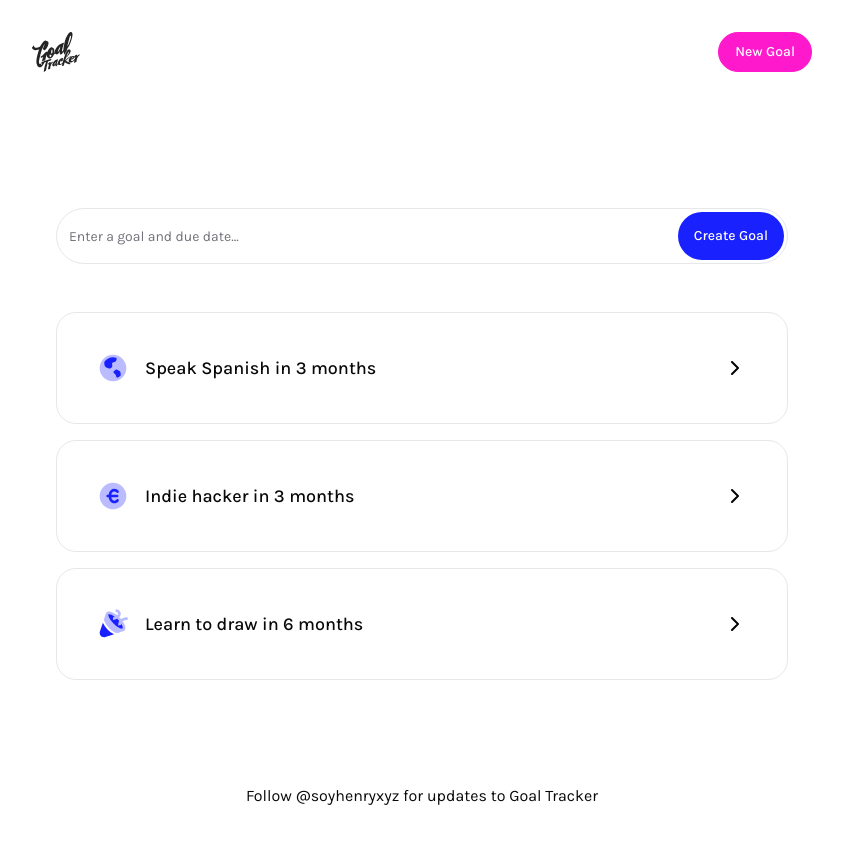
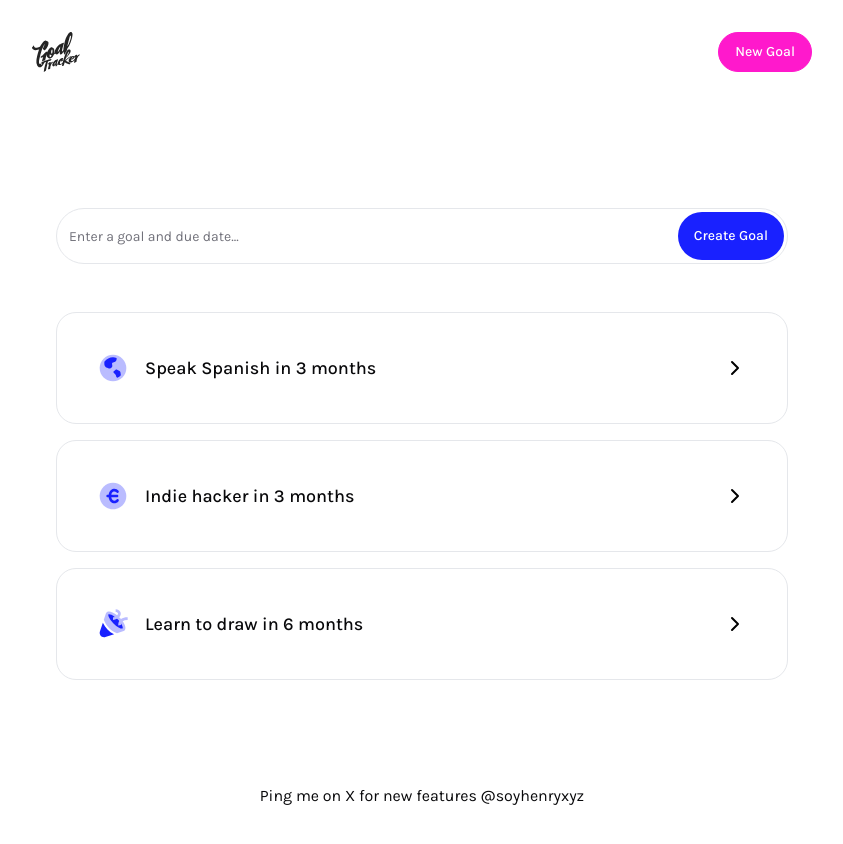
Before and after one commit to iamhenry/goaltrackerapp, a Next.js app: page / in a window 1280 px wide. Shown: the top 844 px of the page, without its empty margins (218-1061 px from the left). Built offline with nearby package versions, Linux system fonts and the light colour scheme.

Commit message:
updating footer copy

```diff
--- a/app/page.tsx
+++ b/app/page.tsx
@@ -441,7 +441,7 @@ export default function Home() {
           target="_blank"
           rel="noopener noreferrer"
         >
-          Follow @soyhenryxyz for updates to Goal Tracker
+          Ping me on X for new features @soyhenryxyz
         </a>
       </footer>
     </div>
```
